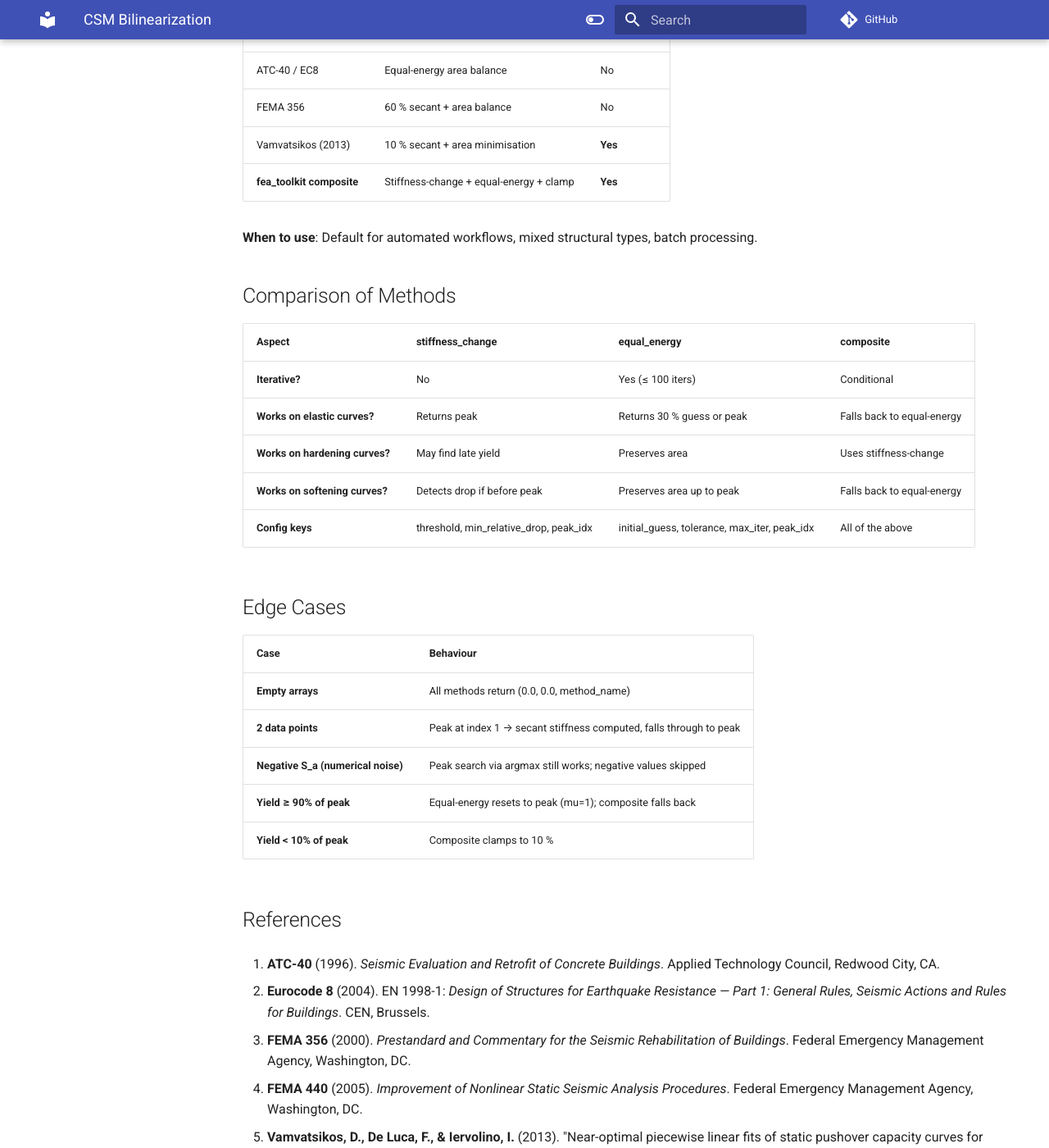
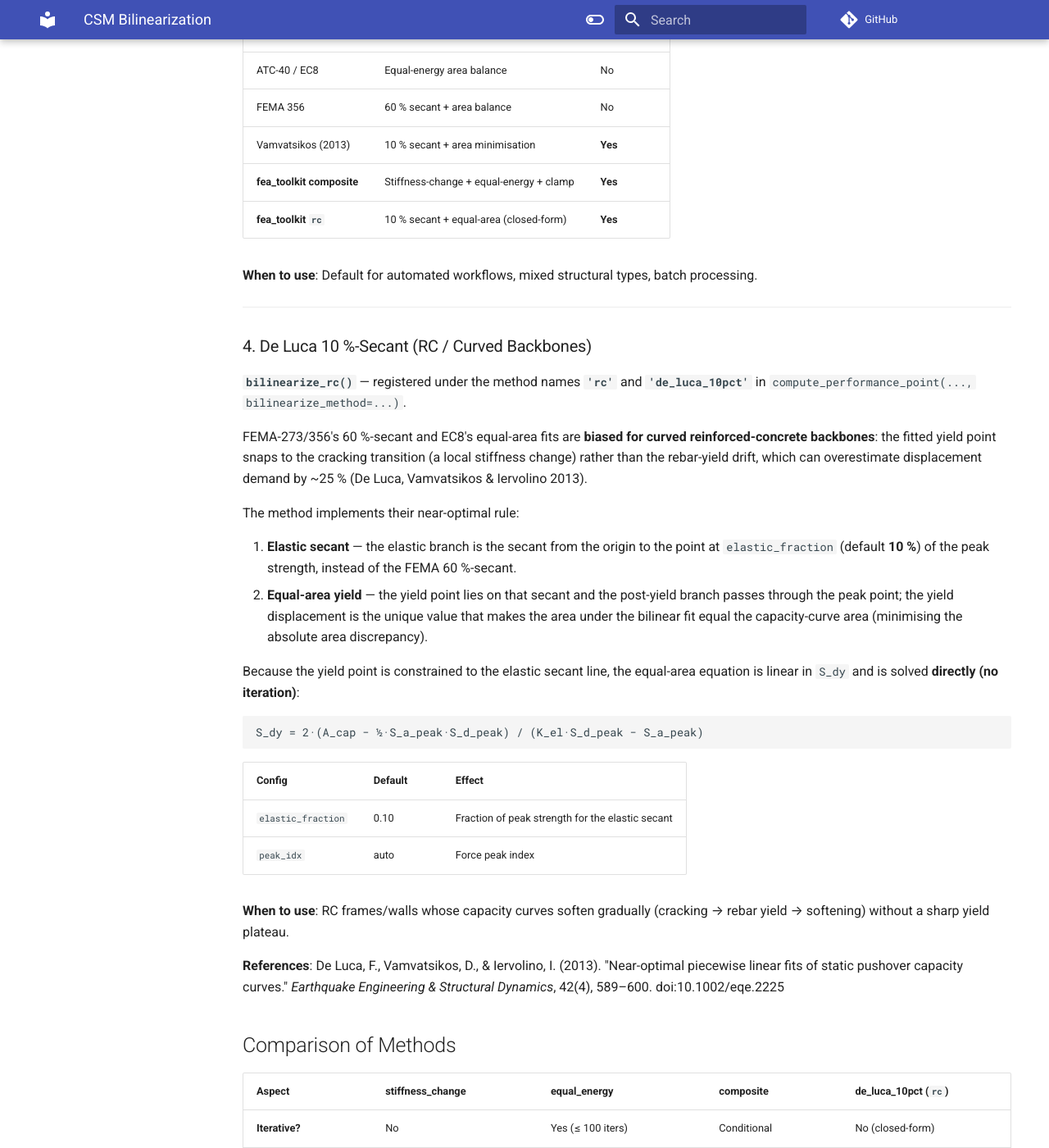
Before and after one commit to boustrephon/fea_toolkit, an MkDocs documentation site: the page built from docs/csm_bilinearization.md, in a window 1280 px wide and 1400 px high, scrolled down 2279 px. Shown: the whole window at 82% size. Built offline with MkDocs 1.6.1 and Material for MkDocs 9.7.7, drawn with Linux system fonts in a browser that asks for light colours; comment, search, counter and statistics services are not loaded; some of the changed text lies outside the part shown.

Commit message:
docs: document bilinearize_rc, sync RC solver status, fix deprecated plot examples

```diff
--- a/docs/csm_bilinearization.md
+++ b/docs/csm_bilinearization.md
@@ -112,19 +112,64 @@ sanity clamp ensures `S_dy ≥ 10 % of S_d_peak`.
 | FEMA 356 | 60 % secant + area balance | No |
 | Vamvatsikos (2013) | 10 % secant + area minimisation | **Yes** |
 | **fea_toolkit composite** | Stiffness-change + equal-energy + clamp | **Yes** |
+| **fea_toolkit `rc`** | 10 % secant + equal-area (closed-form) | **Yes** |
 
 **When to use**: Default for automated workflows, mixed structural
 types, batch processing.
 
+---
+
+### 4. De Luca 10 %-Secant (RC / Curved Backbones)
+
+**`bilinearize_rc()`** — registered under the method names **`'rc'`** and
+**`'de_luca_10pct'`** in `compute_performance_point(..., bilinearize_method=...)`.
+
+FEMA-273/356's 60 %-secant and EC8's equal-area fits are **biased for
+curved reinforced-concrete backbones**: the fitted yield point snaps to
+the cracking transition (a local stiffness change) rather than the
+rebar-yield drift, which can overestimate displacement demand by ~25 %
+(De Luca, Vamvatsikos & Iervolino 2013).
+
+The method implements their near-optimal rule:
+
+1. **Elastic secant** — the elastic branch is the secant from the origin
+   to the point at `elastic_fraction` (default **10 %**) of the peak
+   strength, instead of the FEMA 60 %-secant.
+2. **Equal-area yield** — the yield point lies on that secant and the
+   post-yield branch passes through the peak point; the yield
+   displacement is the unique value that makes the area under the
+   bilinear fit equal the capacity-curve area (minimising the absolute
+   area discrepancy).
+
+Because the yield point is constrained to the elastic secant line, the
+equal-area equation is linear in `S_dy` and is solved **directly (no
+iteration)**:
+
+    S_dy = 2·(A_cap − ½·S_a_peak·S_d_peak) / (K_el·S_d_peak − S_a_peak)
+
+| Config | Default | Effect |
+|---|---|---|
+| `elastic_fraction` | 0.10 | Fraction of peak strength for the elastic secant |
+| `peak_idx` | auto | Force peak index |
+
+**When to use**: RC frames/walls whose capacity curves soften gradually
+(cracking → rebar yield → softening) without a sharp yield plateau.
+
+**References**: De Luca, F., Vamvatsikos, D., & Iervolino, I. (2013).
+"Near-optimal piecewise linear fits of static pushover capacity curves."
+*Earthquake Engineering & Structural Dynamics*, 42(4), 589–600.
+doi:10.1002/eqe.2225
+
 ## Comparison of Methods
 
-| Aspect | stiffness_change | equal_energy | composite |
-|---|---|---|---|
-| **Iterative?** | No | Yes (≤ 100 iters) | Conditional |
-| **Works on elastic curves?** | Returns peak | Returns 30 % guess or peak | Falls back to equal-energy |
-| **Works on hardening curves?** | May find late yield | Preserves area | Uses stiffness-change |
-| **Works on softening curves?** | Detects drop if before peak | Preserves area up to peak | Falls back to equal-energy |
-| **Config keys** | threshold, min_relative_drop, peak_idx | initial_guess, tolerance, max_iter, peak_idx | All of the above |
+| Aspect | stiffness_change | equal_energy | composite | de_luca_10pct (`rc`) |
+|---|---|---|---|---|
+| **Iterative?** | No | Yes (≤ 100 iters) | Conditional | No (closed-form) |
+| **Works on elastic curves?** | Returns peak | Returns 30 % guess or peak | Falls back to equal-energy | Returns peak (`de_luca_10pct_elastic`) |
+| **Works on hardening curves?** | May find late yield | Preserves area | Uses stiffness-change | Preserves area (10 % secant) |
+| **Works on softening curves?** | Detects drop if before peak | Preserves area up to peak | Falls back to equal-energy | Preserves area up to peak |
+| **Curved RC backbones?** | Snaps to cracking | Snap-prone without 10 % secant | Fallback helps, still 60 %-biased | ✅ Designed for these |
+| **Config keys** | threshold, min_relative_drop, peak_idx | initial_guess, tolerance, max_iter, peak_idx | All of the above | elastic_fraction, peak_idx |
 
 ## Edge Cases
 
```
Also changed, not shown: README.md (+7 -7 lines), docs/_pending_work.md (+15 -0 lines), docs/analysis_builder_migration_plan.md (+1 -1 lines), docs/deprecation_plan.md (+25 -13 lines), docs/llm_guide.md (+7 -7 lines), docs/viewer.md (+2 -2 lines).
